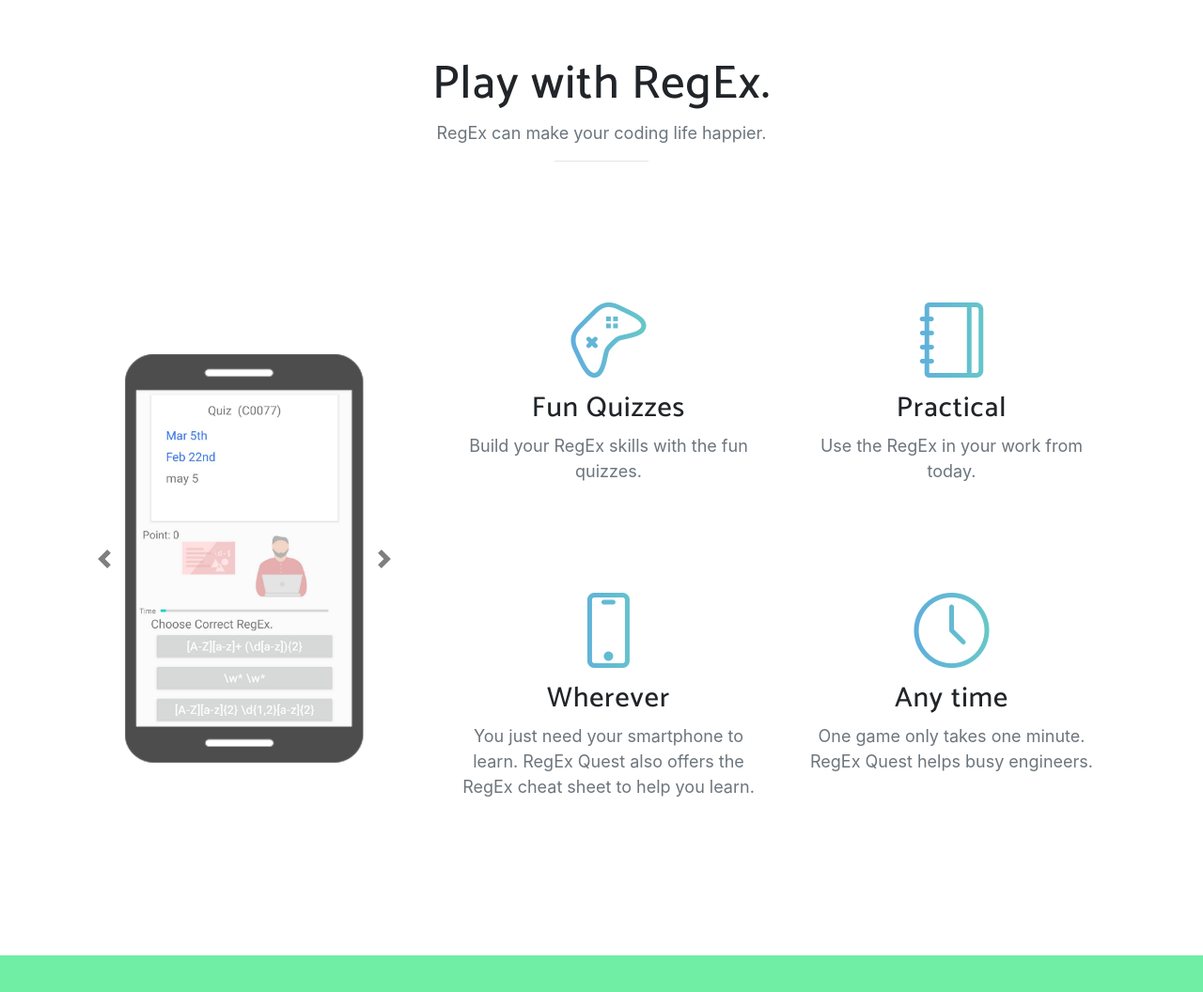
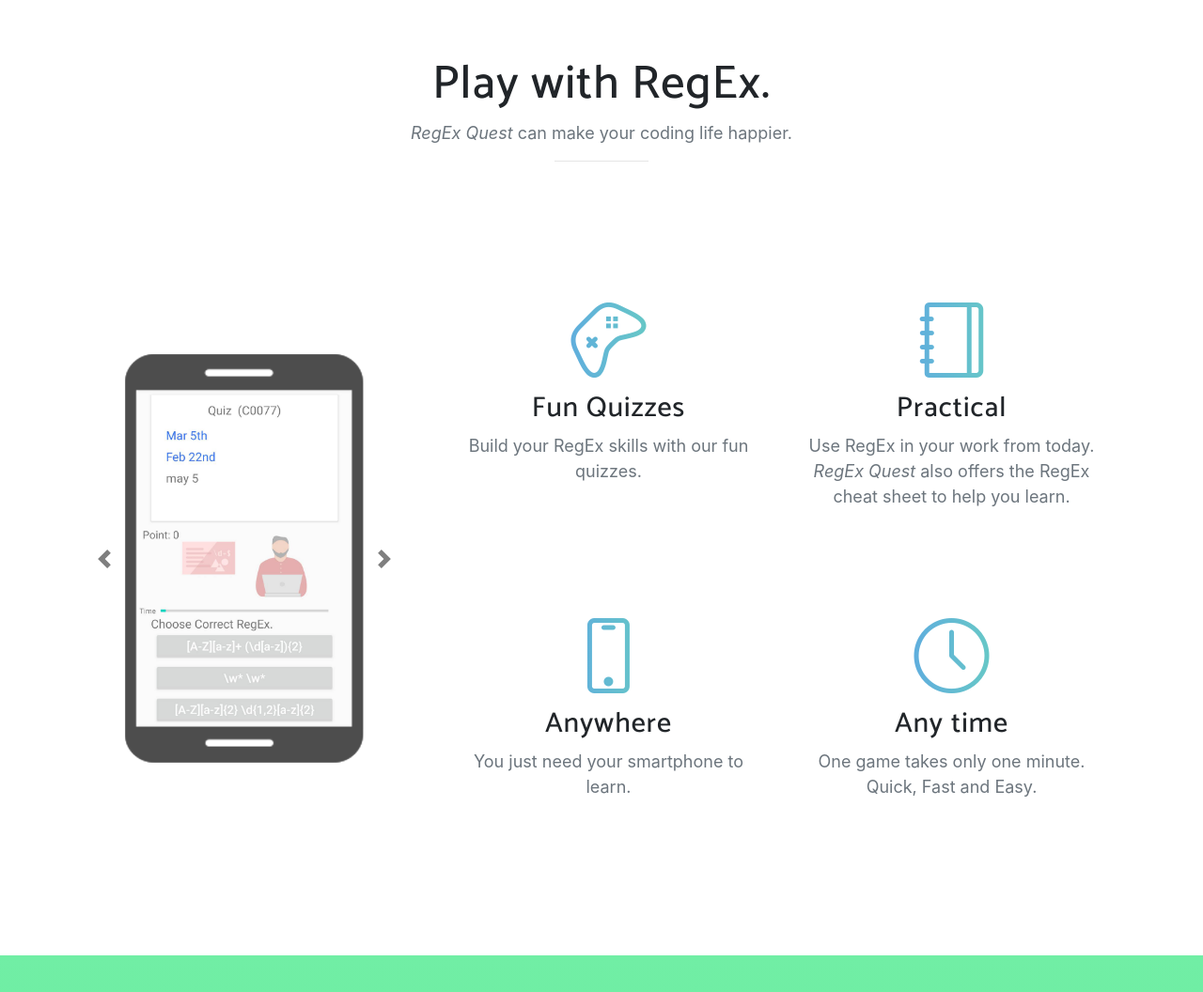
Before and after one commit to karintomania/RegExQuestLP, a website with bundled scripts: page en.html in a window 1280 px wide. Shown: the part 840-1896 px from the top of the page at 94% size. Built offline with nearby package versions, Linux system fonts and the light colour scheme; a web font is replaced by a local one.

Commit message:
modify english sentences

```diff
--- a/en.html
+++ b/en.html
@@ -66,7 +66,7 @@
         <div class="col-lg-7 my-auto">
           <div class="header-content mx-auto">
 			<h1 class="mb-5">Not Confident in <br>RegEx?</h1>
-			<p>Many engineers doesn't like RegEx.<br>Here is your chance.</p>
+			<p>Many engineers don't like RegEx <br>because it's <i>"too complicated"</i>.<br>We will change your mind.</p>
             <a href="#download" class="btn btn-outline btn-xl js-scroll-trigger">DOWNLOAD</a>
           </div>
         </div>
@@ -83,7 +83,7 @@
     <div class="container">
       <div class="section-heading text-center">
         <h2>Play with RegEx.</h2>
-        <p class="text-muted">RegEx can make your coding life happier.</p>
+        <p class="text-muted"><i>RegEx Quest</i> can make your coding life happier.</p>
         <hr>
       </div>
       <div class="row">
@@ -121,14 +121,14 @@
                 <div class="feature-item">
                   <i class="icon-game-controller text-primary"></i>
                   <h3>Fun Quizzes</h3>
-                  <p class="text-muted">Build your RegEx skills with the fun quizzes.</p>
+                  <p class="text-muted">Build your RegEx skills with our fun quizzes.</p>
                 </div>
               </div>
               <div class="col-lg-6">
                 <div class="feature-item">
                   <i class="icon-notebook text-primary"></i>
                   <h3>Practical</h3>
-                  <p class="text-muted">Use the RegEx in your work from today.</p>
+                  <p class="text-muted">Use RegEx in your work from today. <em>RegEx Quest</em> also offers the RegEx cheat sheet to help you learn.</p>
                 </div>
               </div>
             </div>
@@ -136,15 +136,15 @@
               <div class="col-lg-6">
                 <div class="feature-item">
                   <i class="icon-screen-smartphone text-primary"></i>
-                  <h3>Wherever</h3>
-                  <p class="text-muted">You just need your smartphone to learn. RegEx Quest also offers the RegEx cheat sheet to help you learn.</p>
+                  <h3>Anywhere</h3>
+                  <p class="text-muted">You just need your smartphone to learn. </p>
                 </div>
               </div>
               <div class="col-lg-6">
                 <div class="feature-item">
                   <i class="icon-clock text-primary"></i>
                   <h3>Any time</h3>
-                  <p class="text-muted">One game only takes one minute. RegEx Quest helps busy engineers.</p>
+                  <p class="text-muted">One game takes only one minute. Quick, Fast and Easy.</p>
                 </div>
               </div>
             </div>
```
